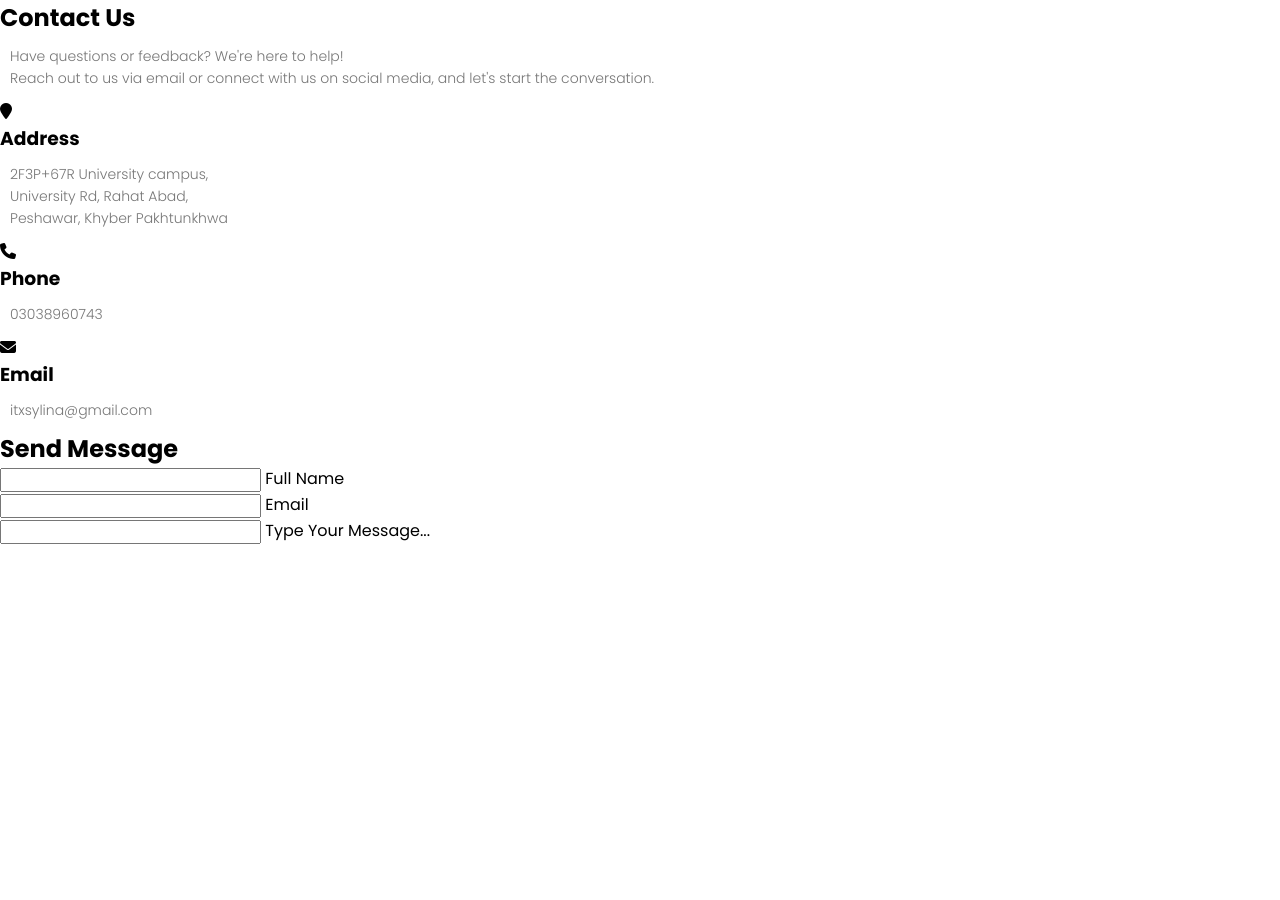
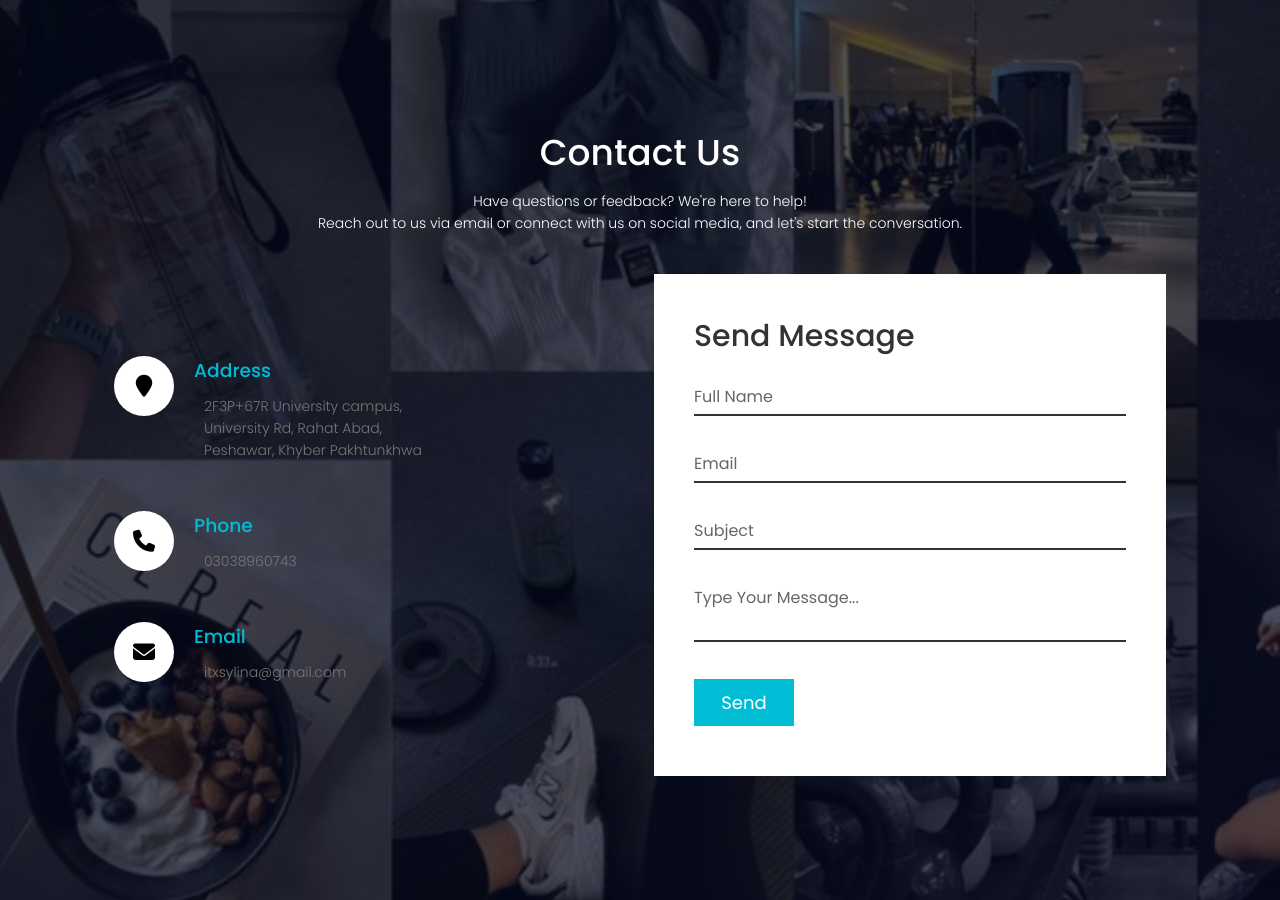
Before and after one commit to Maryam-Israr/assignment_1, a plain HTML site: page contact.html in a window 1280 px wide. Before the commit the page ends 800 px from the top, so only its background shows below. Drawn offline with nearby package versions, Linux system fonts and the light colour scheme.

Commit message:
contact us page

```diff
--- a/contact.html
+++ b/contact.html
@@ -59,7 +59,14 @@
                     </div>
                     <div class="inputBox">
                         <input type="text" name="" required="required">
+                        <span>Subject</span>
+                    </div>
+                    <div class="inputBox">
+                        <textarea required="required"></textarea>
                         <span>Type Your Message...</span>
+                    </div>
+                    <div class="inputBox">
+                        <input type="Submit" name="" value="Send">
                     </div>
                 </form>
             </div>
--- a/style.css
+++ b/style.css
@@ -261,3 +261,121 @@ p{
     line-height: 28px;
 }
 /*--------------------- Contact us page ----------------*/
+.contact{
+    position: relative;
+    min-height: 100vh;
+    padding: 50px 100px;
+    display: flex;
+    justify-content: center;
+    align-items: center;
+    flex-direction: column;
+    background-image: linear-gradient(rgba(4,9,30,0.7),rgba(4,9,30,0.7)),url(images/contact\ bg.png);
+    background-size: cover;
+}
+.contact .content{
+    max-width: 800px;
+    text-align: center;
+}
+.contact .content h2{
+    font-size: 36px;
+    font-weight: 500;
+    color: #fff;
+}
+.contact .content p{
+    font-weight: 300;
+    color: #fff;
+}
+.container{
+    width: 100%;
+    display: flex;
+    justify-content: center;
+    align-items: center;
+    margin-top: 30px;
+}
+.container .contactInfo{
+    width: 50%;
+    display: flex;
+    flex-direction: column;
+}
+.container .contactInfo .box{
+    position: relative;
+    padding: 20px 0;
+    display: flex;
+}
+.container .contactInfo .box .icon{
+    min-width: 60px;
+    height: 60px;
+    background: #fff;
+    display: flex;
+    justify-content: center;
+    align-items: center;
+    border-radius: 50%;
+    font-size: 22px;
+}
+.container .contactInfo .box .text{
+    display: flex;
+    margin-left: 20px;
+    font-size: 16px;
+    color: #fff;
+    flex-direction: column;
+    font-weight: 300;
+}
+.container .contactInfo .box .text h3{
+    font-weight: 500;
+    color: #00bcd4;
+}
+.contactForm{
+    width: 40%;
+    padding: 40px;
+    background: #fff;
+}
+.contactForm h2{
+    font-size: 30px;
+    color: #333;
+    font-weight: 500;
+}
+.contactForm .inputBox{
+    position: relative;
+    width: 100%;
+    margin-top: 10px;
+}
+.contactForm .inputBox input,
+.contactForm .inputBox textarea
+{
+    width: 100%;
+    padding: 5px 0;
+    font-size: 16px;
+    margin: 10px 0;
+    border: none;
+    border-bottom: 2px solid #333;
+    outline: none;
+    resize: none;
+}
+.contactForm .inputBox span{
+    position: absolute;
+    left: 0;
+    padding: 5px 0;
+    font-size: 16px;
+    margin: 10px 0;
+    pointer-events: none;
+    transition: 0.5s;
+    color: #666;
+}
+.contactForm .inputBox input:focus ~ span,
+.contactForm .inputBox input:valid ~ span,
+.contactForm .inputBox textarea:focus ~ span,
+.contactForm .inputBox textarea:valid ~ span
+{
+    color: #e91e63;
+    font-size: 12px;
+    transform: translateY(-20px);
+}
+.contactForm .inputBox input[type="submit"]{
+    width: 100px;
+    background: #00bcd4;
+    color: #fff;
+    border: none;
+    cursor: pointer;
+    padding: 10px;
+    font-size: 18px;
+}
```
Also changed, not shown: images/contact bg.png (added).
